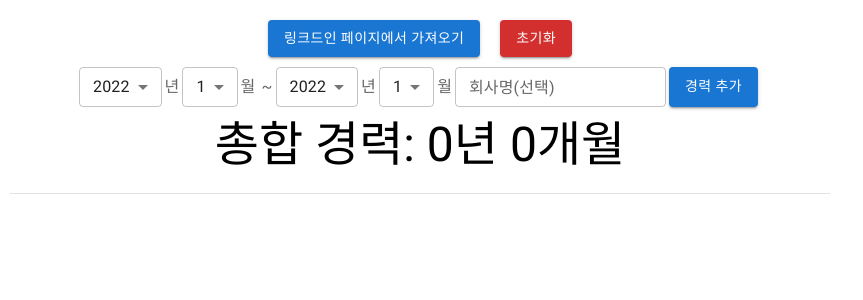
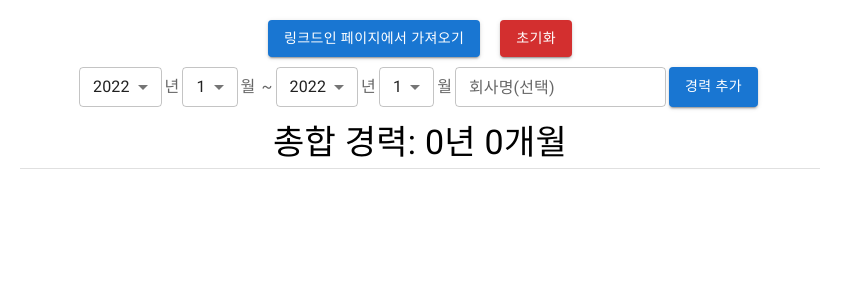
Before and after one commit to dlwocks31/linkedin-career-calculator, a React (Create React App) app: page / in a window 1280 px wide. Shown: the top 300 px of the page, without its empty margins (0-863 px from the left). Built offline with nearby package versions, Linux system fonts and the light colour scheme.

Commit message:
디자인 픽스

```diff
--- a/src/App.tsx
+++ b/src/App.tsx
@@ -35,7 +35,7 @@ const App = () => {
       <ExperienceSummaryComponent
         listOfExperienceItem={experienceItemMapper(basicExperienceItems)}
       />
-      <Divider style={{ width: "100%", padding: "10px" }} />
+      <Divider style={{ width: "100%", marginBottom: "5px" }} />
       {experienceItemMapper(basicExperienceItems).map((item) => (
         <ExperienceItemComponent
           experienceItem={item}
--- a/src/component/ExperienceSummaryComponent.tsx
+++ b/src/component/ExperienceSummaryComponent.tsx
@@ -10,7 +10,7 @@ export const ExperienceSummaryComponent = ({
     .filter((item) => item.isUsed)
     .reduce((acc, cur) => acc + cur.added, 0);
   return (
-    <Typography variant="h3">
+    <Typography variant="h4" style={{ margin: "5px" }}>
       총합 경력: {Math.floor(sum / 12)}년 {sum % 12}개월
     </Typography>
   );
--- a/src/index.css
+++ b/src/index.css
@@ -7,4 +7,5 @@ body {
   -webkit-font-smoothing: antialiased;
   -moz-osx-font-smoothing: grayscale;
   padding: 10px;
+  padding-bottom: 0;
 }
```
